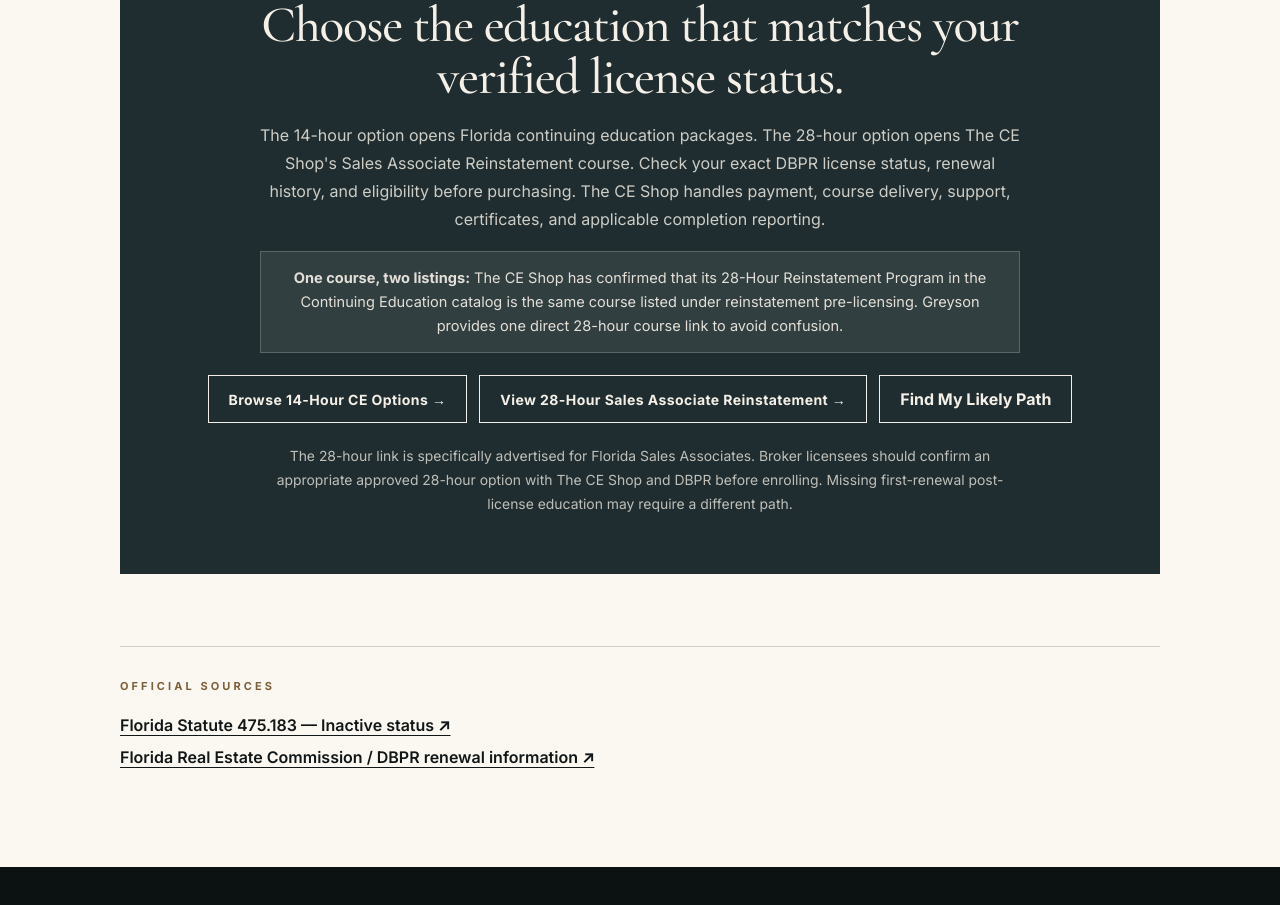
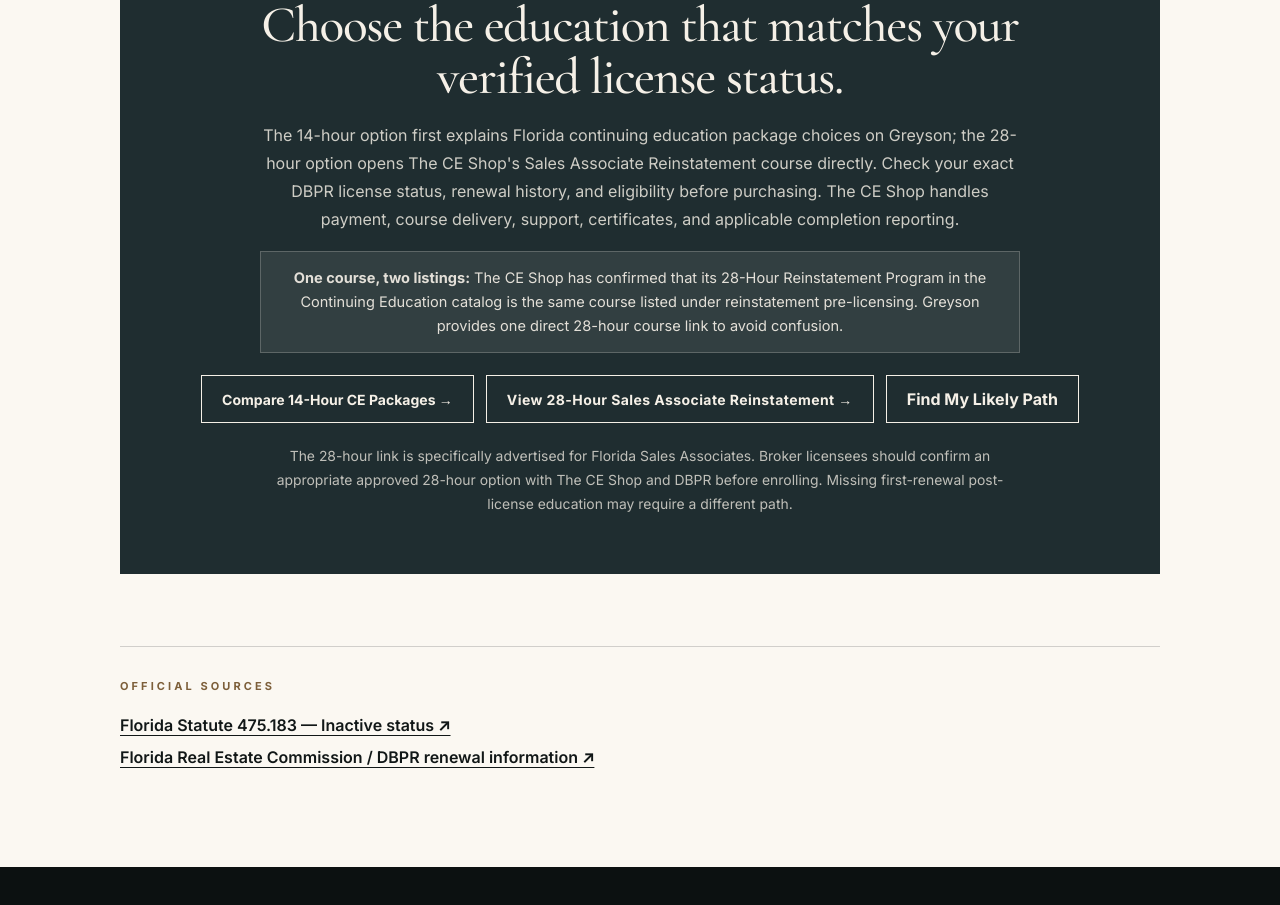
Before and after one commit to BrianLook/Greyson-Institute-Website, a Next.js app: page /florida-real-estate-license-reactivation in a window 1280 px wide. Shown: the part 4300-5205 px from the top of the page. Built offline with nearby package versions, Linux system fonts and the light colour scheme.

Commit message:
Route 14-hour license reactivation shoppers through guided CE package choices

```diff
--- a/app/florida-real-estate-license-reactivation/page.tsx
+++ b/app/florida-real-estate-license-reactivation/page.tsx
@@ -423,9 +423,10 @@ export default function FloridaRealEstateLicenseReactivationPage() {
               marginRight: "auto",
             }}
           >
-            The 14-hour option opens Florida continuing education packages.
-            The 28-hour option opens The CE Shop&apos;s Sales Associate
-            Reinstatement course. Check your exact DBPR license status,
+            The 14-hour option first explains Florida continuing education
+            package choices on Greyson; the 28-hour option opens The CE
+            Shop&apos;s Sales Associate Reinstatement course directly.
+            Check your exact DBPR license status,
             renewal history, and eligibility before purchasing. The CE Shop
             handles payment, course delivery, support, certificates, and
             applicable completion reporting.
@@ -459,12 +460,24 @@ export default function FloridaRealEstateLicenseReactivationPage() {
               marginTop: "22px",
             }}
           >
-            <PartnerEnrollmentButton
-              course="floridaReactivation14"
-              label="Browse 14-Hour CE Options →"
-              pendingLabel="14-Hour link coming soon"
-              dark
-            />
+            <Link
+              href="/florida-14-hour-real-estate-continuing-education#choose-ce-option"
+              style={{
+                minHeight: "48px",
+                padding: "0 20px",
+                border: "1px solid #f5f0e7",
+                display: "inline-flex",
+                alignItems: "center",
+                justifyContent: "center",
+                color: "#f5f0e7",
+                fontSize: "14px",
+                fontWeight: 700,
+                textDecoration: "none",
+                textAlign: "center",
+              }}
+            >
+              Compare 14-Hour CE Packages →
+            </Link>
 
             <PartnerEnrollmentButton
               course="floridaReactivation28"
```
